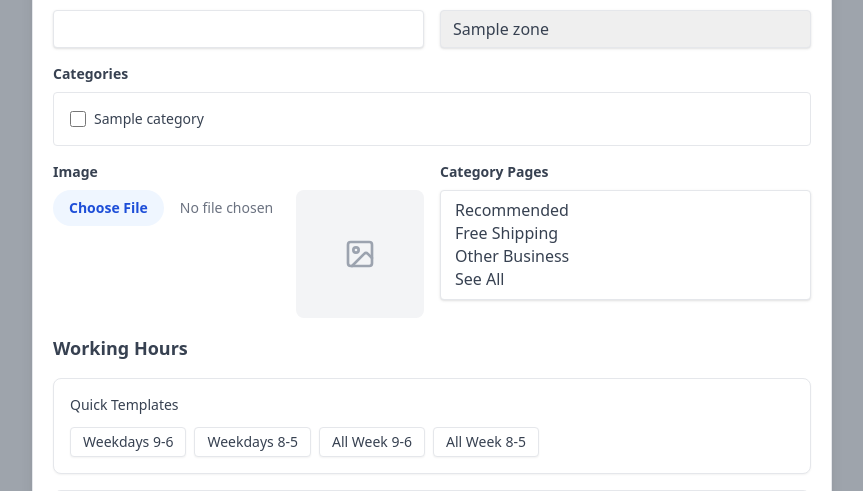
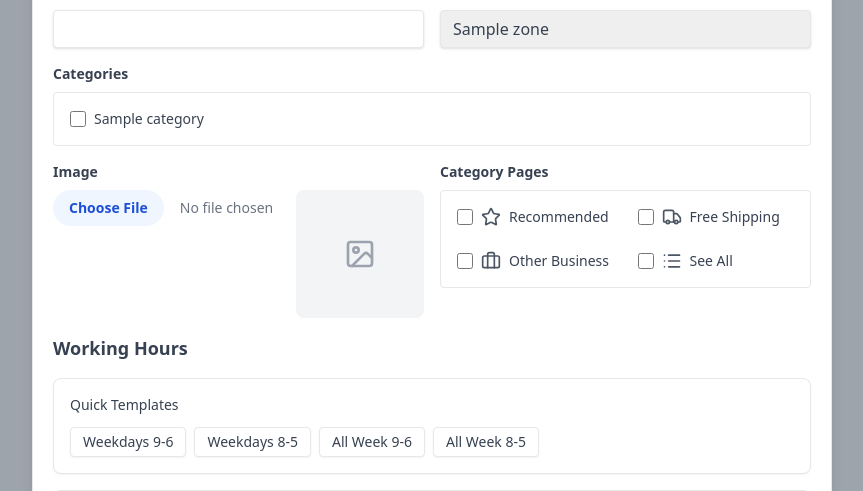
Before and after one commit to unifica-paraguay/mayoristas-paraguay-backend, a Python web app: template app/templates/shops.html in a window 1280 px wide, after a click on "Add New Shop". Shown: the part 367-858 px from the top of the page, without its empty margins (208-1071 px from the left). Run offline with Jinja, Linux system fonts and the light colour scheme; the template is opened without the code that fills it: most values are stand-ins (such as "Sample title", 1, 10 or a date in 2020); grey boxes marked "Sample" are stand-in pictures; some libraries are stand-ins or nearby versions.

Commit message:
feat: replace category pages dropdown with checkboxes in shop forms
- Replace multi-select dropdown with checkbox grid for category pages - Add icons and consistent styling to match categories section - Update JavaScript to handle checkbox selection in create/edit forms - Maintain existing functionality for form submission and data handling

```diff
--- a/app/templates/shops.html
+++ b/app/templates/shops.html
@@ -393,13 +393,40 @@
                     </div>
                     <div class="mb-4">
                         <label class="block text-gray-700 dark:text-gray-300 text-sm font-bold mb-2" for="categorie_pages">Category Pages</label>
-                        <select name="categorie_pages" multiple required
-                                class="shadow appearance-none border dark:border-gray-600 rounded w-full py-2 px-3 text-gray-700 dark:text-white dark:bg-gray-700 leading-tight focus:outline-none focus:shadow-outline">
-                            <option value="recommended">Recommended</option>
-                            <option value="free_shipping">Free Shipping</option>
-                            <option value="other_business">Other Business</option>
-                            <option value="see_all">See All</option>
-                        </select>
+                        <div class="grid grid-cols-2 gap-2 p-2 border dark:border-gray-600 rounded">
+                            <label class="flex items-center space-x-2 p-2 hover:bg-gray-50 dark:hover:bg-gray-700 rounded cursor-pointer">
+                                <input type="checkbox" name="categorie_pages" value="recommended"
+                                       class="form-checkbox h-4 w-4 text-blue-600 rounded border-gray-300 dark:border-gray-600 focus:ring-blue-500">
+                                <div class="flex items-center space-x-2">
+                                    <i data-lucide="star" class="w-5 h-5 text-gray-600 dark:text-gray-400"></i>
+                                    <span class="text-sm text-gray-700 dark:text-gray-300">Recommended</span>
+                                </div>
+                            </label>
+                            <label class="flex items-center space-x-2 p-2 hover:bg-gray-50 dark:hover:bg-gray-700 rounded cursor-pointer">
+                                <input type="checkbox" name="categorie_pages" value="free_shipping"
+                                       class="form-checkbox h-4 w-4 text-blue-600 rounded border-gray-300 dark:border-gray-600 focus:ring-blue-500">
+                                <div class="flex items-center space-x-2">
+                                    <i data-lucide="truck" class="w-5 h-5 text-gray-600 dark:text-gray-400"></i>
+                                    <span class="text-sm text-gray-700 dark:text-gray-300">Free Shipping</span>
+                                </div>
+                            </label>
+                            <label class="flex items-center space-x-2 p-2 hover:bg-gray-50 dark:hover:bg-gray-700 rounded cursor-pointer">
+                                <input type="checkbox" name="categorie_pages" value="other_business"
+                                       class="form-checkbox h-4 w-4 text-blue-600 rounded border-gray-300 dark:border-gray-600 focus:ring-blue-500">
+                                <div class="flex items-center space-x-2">
+                                    <i data-lucide="briefcase" class="w-5 h-5 text-gray-600 dark:text-gray-400"></i>
+                                    <span class="text-sm text-gray-700 dark:text-gray-300">Other Business</span>
+                                </div>
+                            </label>
+                            <label class="flex items-center space-x-2 p-2 hover:bg-gray-50 dark:hover:bg-gray-700 rounded cursor-pointer">
+                                <input type="checkbox" name="categorie_pages" value="see_all"
+                                       class="form-checkbox h-4 w-4 text-blue-600 rounded border-gray-300 dark:border-gray-600 focus:ring-blue-500">
+                                <div class="flex items-center space-x-2">
+                                    <i data-lucide="list" class="w-5 h-5 text-gray-600 dark:text-gray-400"></i>
+                                    <span class="text-sm text-gray-700 dark:text-gray-300">See All</span>
+                                </div>
+                            </label>
+                        </div>
                     </div>
                 </div>
 
@@ -600,13 +627,40 @@
                     </div>
                     <div class="mb-4">
                         <label class="block text-gray-700 dark:text-gray-300 text-sm font-bold mb-2" for="edit_categorie_pages">Category Pages</label>
-                        <select name="categorie_pages" id="edit_categorie_pages" multiple required
-                                class="shadow appearance-none border dark:border-gray-600 rounded w-full py-2 px-3 text-gray-700 dark:text-white dark:bg-gray-700 leading-tight focus:outline-none focus:shadow-outline">
-                            <option value="recommended">Recommended</option>
-                            <option value="free_shipping">Free Shipping</option>
-                            <option value="other_business">Other Business</option>
-                            <option value="see_all">See All</option>
-                        </select>
+                        <div class="grid grid-cols-2 gap-2 p-2 border dark:border-gray-600 rounded">
+                            <label class="flex items-center space-x-2 p-2 hover:bg-gray-50 dark:hover:bg-gray-700 rounded cursor-pointer">
+                                <input type="checkbox" name="categorie_pages" value="recommended"
+                                       class="form-checkbox h-4 w-4 text-blue-600 rounded border-gray-300 dark:border-gray-600 focus:ring-blue-500">
+                                <div class="flex items-center space-x-2">
+                                    <i data-lucide="star" class="w-5 h-5 text-gray-600 dark:text-gray-400"></i>
+                                    <span class="text-sm text-gray-700 dark:text-gray-300">Recommended</span>
+                                </div>
+                            </label>
+                            <label class="flex items-center space-x-2 p-2 hover:bg-gray-50 dark:hover:bg-gray-700 rounded cursor-pointer">
+                                <input type="checkbox" name="categorie_pages" value="free_shipping"
+                                       class="form-checkbox h-4 w-4 text-blue-600 rounded border-gray-300 dark:border-gray-600 focus:ring-blue-500">
+                                <div class="flex items-center space-x-2">
+                                    <i data-lucide="truck" class="w-5 h-5 text-gray-600 dark:text-gray-400"></i>
+                                    <span class="text-sm text-gray-700 dark:text-gray-300">Free Shipping</span>
+                                </div>
+                            </label>
+                            <label class="flex items-center space-x-2 p-2 hover:bg-gray-50 dark:hover:bg-gray-700 rounded cursor-pointer">
+                                <input type="checkbox" name="categorie_pages" value="other_business"
+                                       class="form-checkbox h-4 w-4 text-blue-600 rounded border-gray-300 dark:border-gray-600 focus:ring-blue-500">
+                                <div class="flex items-center space-x-2">
+                                    <i data-lucide="briefcase" class="w-5 h-5 text-gray-600 dark:text-gray-400"></i>
+                                    <span class="text-sm text-gray-700 dark:text-gray-300">Other Business</span>
+                                </div>
+                            </label>
+                            <label class="flex items-center space-x-2 p-2 hover:bg-gray-50 dark:hover:bg-gray-700 rounded cursor-pointer">
+                                <input type="checkbox" name="categorie_pages" value="see_all"
+                                       class="form-checkbox h-4 w-4 text-blue-600 rounded border-gray-300 dark:border-gray-600 focus:ring-blue-500">
+                                <div class="flex items-center space-x-2">
+                                    <i data-lucide="list" class="w-5 h-5 text-gray-600 dark:text-gray-400"></i>
+                                    <span class="text-sm text-gray-700 dark:text-gray-300">See All</span>
+                                </div>
+                            </label>
+                        </div>
                     </div>
                 </div>
                 <div class="mb-6">
@@ -853,7 +907,7 @@
             city: formData.get('city'),
             zone_id: parseInt(formData.get('zone_id')),
             categories: Array.from(this.querySelectorAll('input[name="categories"]:checked')).map(cb => parseInt(cb.value)),
-            categorie_pages: Array.from(this.querySelector('[name="categorie_pages"]').selectedOptions).map(opt => opt.value),
+            categorie_pages: Array.from(this.querySelectorAll('input[name="categorie_pages"]:checked')).map(cb => cb.value),
             img: formData.get('img'),
             working_hours: getWorkingHours(this)
         };
@@ -891,6 +945,7 @@
 
         // Clear all checkboxes first
         document.querySelectorAll('#editShopForm input[name="categories"]').forEach(cb => cb.checked = false);
+        document.querySelectorAll('#editShopForm input[name="categorie_pages"]').forEach(cb => cb.checked = false);
 
         // Check the boxes for selected categories
         shop.categories.forEach(catId => {
@@ -898,10 +953,10 @@
             if (checkbox) checkbox.checked = true;
         });
 
-        // Handle category pages
-        const categoryPagesSelect = document.getElementById('edit_categorie_pages');
-        Array.from(categoryPagesSelect.options).forEach(option => {
-            option.selected = shop.categorie_pages.includes(option.value);
+        // Check the boxes for selected category pages
+        shop.categorie_pages.forEach(page => {
+            const checkbox = document.querySelector(`#editShopForm input[name="categorie_pages"][value="${page}"]`);
+            if (checkbox) checkbox.checked = true;
         });
 
         // Update image preview
@@ -935,7 +990,7 @@
             city: formData.get('city'),
             zone_id: parseInt(formData.get('zone_id')),
             categories: Array.from(this.querySelectorAll('input[name="categories"]:checked')).map(cb => parseInt(cb.value)),
-            categorie_pages: Array.from(this.querySelector('[name="categorie_pages"]').selectedOptions).map(opt => opt.value),
+            categorie_pages: Array.from(this.querySelectorAll('input[name="categorie_pages"]:checked')).map(cb => cb.value),
             img: formData.get('img'),
             working_hours: getWorkingHours(this)
         };
```
